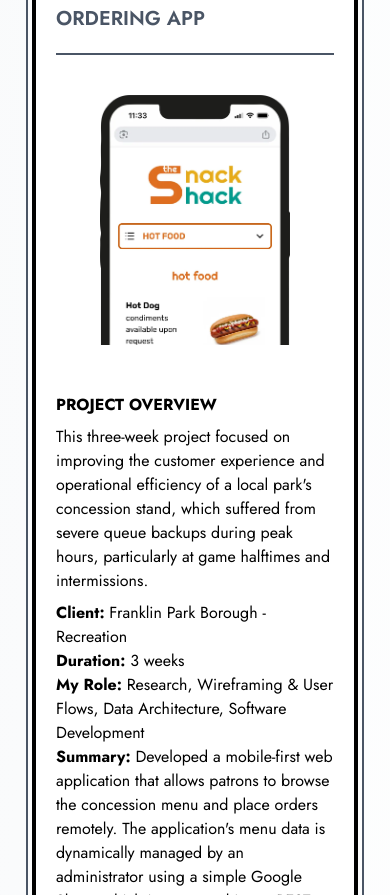
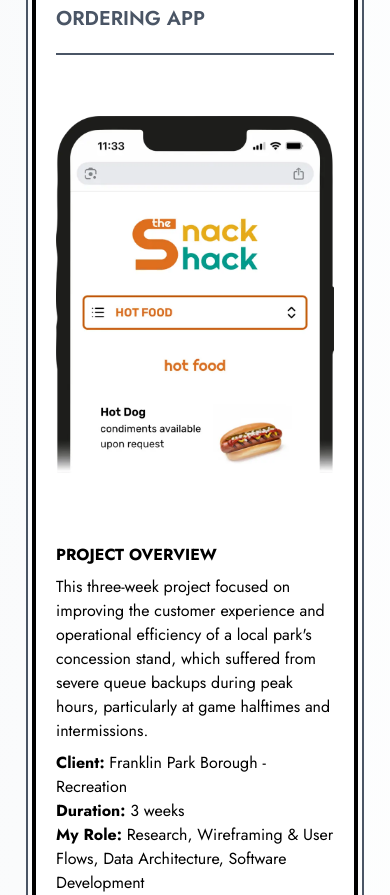
Before and after one commit to jsahim/portfolio, a React (Vite) app: page / in a window 390 px wide. Shown: the part 1266-2161 px from the top of the page. Built offline with nearby package versions, Linux system fonts and the light colour scheme; a web font is replaced by a local one.

Commit message:
Add Styles

```diff
--- a/src/components/WorkItems/SnackShack.jsx
+++ b/src/components/WorkItems/SnackShack.jsx
@@ -35,9 +35,9 @@ const SnackShack = () => {
       <hr className='border border-gray-600 mb-10 mt-5'/>
 
       <div className="space-y-4 grid grid-cols-1 md:grid-cols-2 gap-0 md:gap-8 lg:gap-15 mt-10">
-        <div className='relative h-[250px] md:h-[400px] w-full flex items-center justify-center group overflow-hidden mb-10 md:mb-0'>
+        <div className='relative h-[400px] w-full flex items-center justify-center group overflow-hidden mb-10 md:mb-0'>
           <img
-            className='absolute w-[190px] pointer-events-none transition-all duration-500 ease-out z-10 self-start'
+            className='absolute w-[190px] pointer-events-none hidden md:block transition-all duration-500 ease-out z-10 self-start'
             src="/snackshack/PhoneShack1.webp"
             alt="Snack Shack Mobile 1"
           />
@@ -49,6 +49,11 @@ const SnackShack = () => {
           <img
             className='absolute w-[160px] pointer-events-none hidden md:block transition-all duration-500 ease-out translate-x-[70px] group-hover:translate-x-[170px] blur-[0.5px] group-hover:blur-none'
             src="/snackshack/PhoneShack3.webp"
+            alt="Snack Shack Mobile 3"
+          />
+          <img
+            className='absolute w-full pointer-events-none block md:hidden'
+            src="/snackshack/shack-frame.webp"
             alt="Snack Shack Mobile 3"
           />
         </div>
```
Also changed, not shown: public/snackshack/Menu-Wireframe.webp (deleted).
